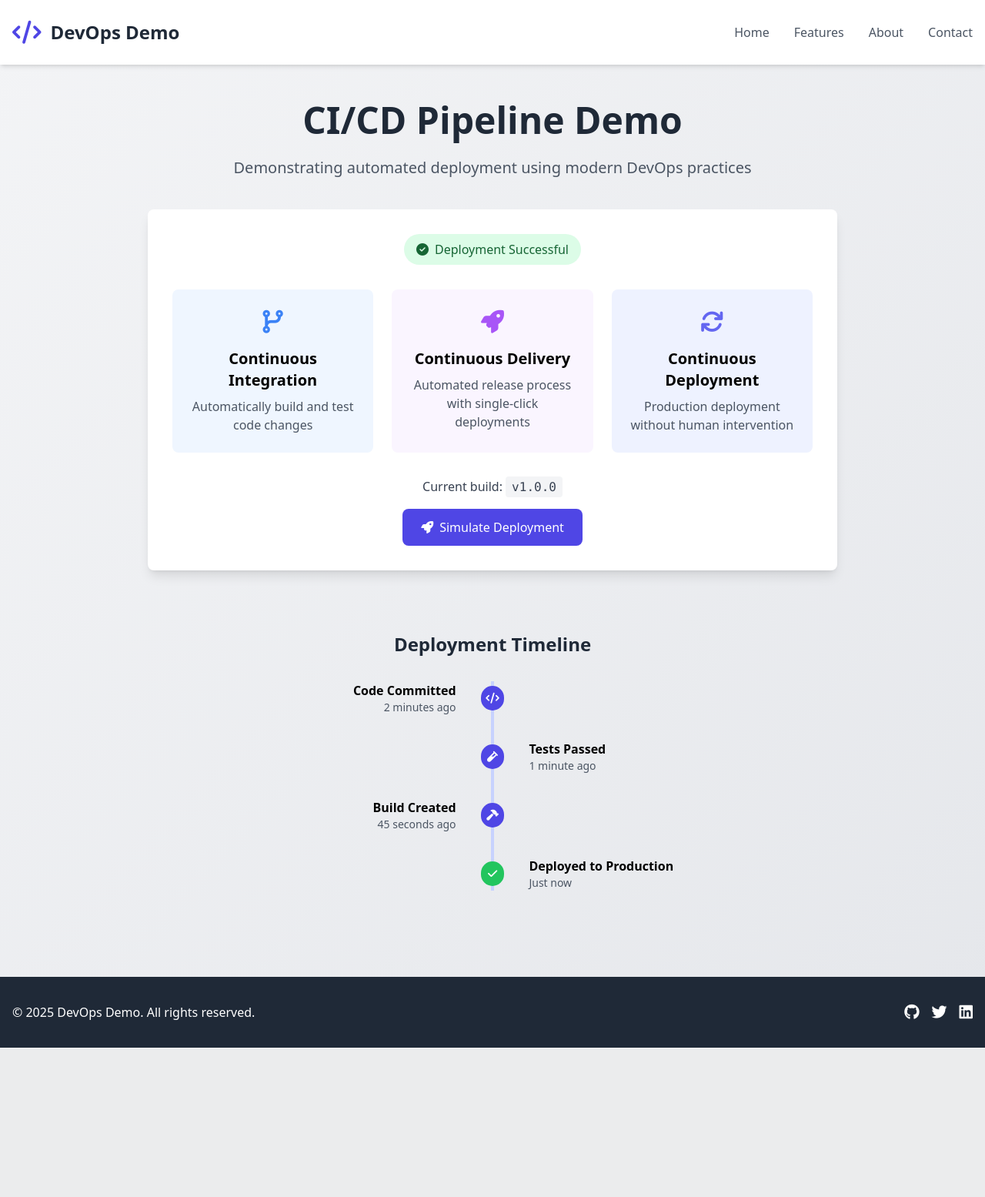
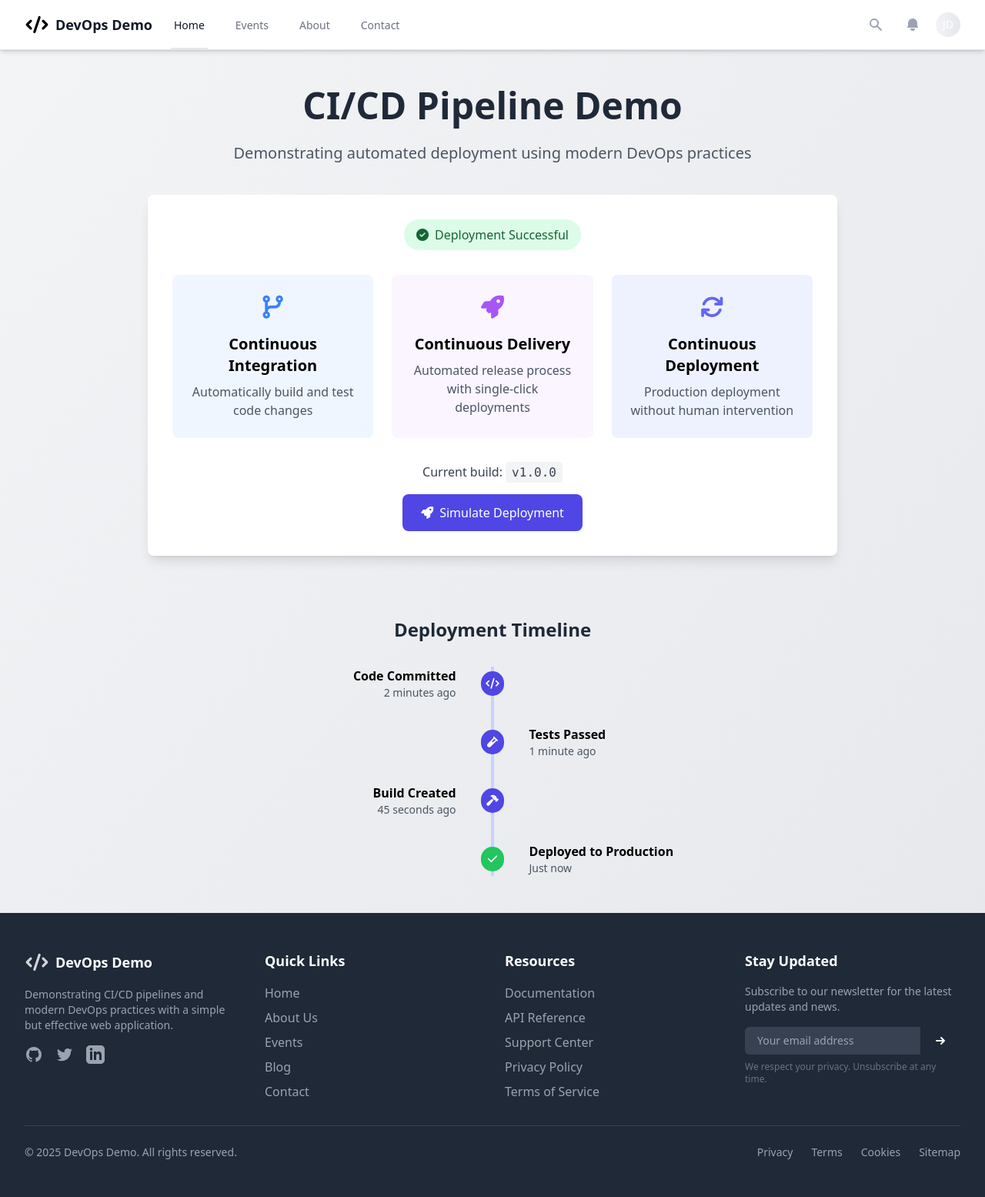
Before and after one commit to iamcool0090/home.exam24.xyz, a FastAPI app: page / in a window 1280 px wide. Shown: the whole page at 77% size. Before the commit the page ends 1361 px from the top, so only its background shows below. Run offline with FastAPI, Linux system fonts and the light colour scheme; some libraries are stand-ins or nearby versions.

Commit message:
Organized files added directories added logic to contact us newsletter form

```diff
--- a/app/main.py
+++ b/app/main.py
@@ -1,7 +1,9 @@
-from fastapi import FastAPI, Request
+from fastapi import FastAPI, Request, Form
 from fastapi.staticfiles import StaticFiles
 from fastapi.templating import Jinja2Templates
 import os
+
+from app.models.form import ContactForm
 
 app = FastAPI()
 templates = Jinja2Templates(directory=os.path.join(os.path.dirname(__file__), "templates"))
@@ -16,101 +18,16 @@ async def index(request : Request):
 
 @app.get('/about')
 async def about(request : Request):
-    return templates.TemplateResponse("about.html", {"request": request, "name": "John Doe"})
+    return templates.TemplateResponse("pages/about.html", {"request": request, "name": "John Doe"})
 
-@app.get('/events')
-async def events(request : Request):
-    events = [
-        {
-            "name": "Event 1",
-            "date": "2023-10-01",
-            "capacity": 100,
-            "filled": 50,
-            "price": 20.0,
-            "local": "Local 1"
-        },
-        {
-            "name": "Event 2",
-            "date": "2023-10-02",
-            "capacity": 200,
-            "filled": 150,
-            "price": 30.0,
-            "local": "Local 2"
-        },
-        {
-            "name": "Event 3",
-            "date": "2023-10-03",
-            "capacity": 300,
-            "filled": 200,
-            "price": 40.0,
-            "local": "Local 3"
-        },
-        {
-            "name": "Event 4",
-            "date": "2023-10-04",
-            "capacity": 400,
-            "filled": 350,
-            "price": 50.0,
-            "local": "Local 4"
-        },
-        {
-            "name": "Event 5",
-            "date": "2023-10-05",
-            "capacity": 500,
-            "filled": 450,
-            "price": 60.0,
-            "local": "Local 5"
-        },
-        {
-            "name": "Event 6",
-            "date": "2023-10-06",
-            "capacity": 600,
-            "filled": 550,
-            "price": 70.0,
-            "local": "Local 6"
-        },
-        {
-            "name": "Event 7",
-            "date": "2023-10-07",
-            "capacity": 700,
-            "filled": 650,
-            "price": 80.0,
-            "local": "Local 7"
-        },
-        {
-            "name": "Event 8",
-            "date": "2023-10-08",
-            "capacity": 800,
-            "filled": 750,
-            "price": 90.0,
-            "local": "Local 8"
-        },
-        {
-            "name": "Event 9",
-            "date": "2023-10-09",
-            "capacity": 900,
-            "filled": 850,
-            "price": 100.0,
-            "local": "Local 9"
-        },
-        {
-            "name": "Event 10",
-            "date": "2023-10-10",
-            "capacity": 1000,
-            "filled": 950,
-            "price": 110.0,
-            "local": "Local 10"
-        }
-    ]
-    return templates.TemplateResponse("events.html", {"request": request, "events": events})
+@app.post('/contact')
+async def contact(email: str = Form(...)):
+    form = ContactForm(email=email)
+    print(form.email)
+    return 200
+
 
 
 @app.exception_handler(404)
 async def not_found(request: Request, exc):
     return templates.TemplateResponse("404.html", {"request": request, "name": "John Doe"}, status_code=404)
-
-
-if __name__ == "__main__":
-    import uvicorn
-    from fastapi.responses import HTMLResponse
-    uvicorn.run(app, host="0.0.0.0", port=8001)
--- /dev/null
+++ b/app/models/form.py
@@ -0,0 +1,5 @@
+from pydantic import BaseModel, EmailStr, Field
+
+
+class ContactForm(BaseModel):
+    email: EmailStr = Field(..., description="Email address of the user")
--- /dev/null
+++ b/app/static/js/form_submission.js
@@ -0,0 +1,23 @@
+export async function submitContactForm(e) {
+    e.preventDefault(); // Stop the default GET submission
+
+    const form = document.getElementById('contact-form');
+    const formData = new FormData(form);
+
+    try {
+        const response = await fetch('/contact', {
+            method: 'POST',
+            body: formData
+        });
+
+        if (response.ok) {
+            alert('Form submitted successfully!');
+            form.reset();
+        } else {
+            console.log('Error submitting form:', response.statusText);
+        }
+    } catch (error) {
+        alert('Something went wrong.');
+        console.error(error);
+    }
+}
--- /dev/null
+++ b/app/static/js/index.js
@@ -0,0 +1,6 @@
+import { submitContactForm } from "./form_submission.js";
+
+document.addEventListener('DOMContentLoaded', () => {
+    const form = document.getElementById('contact-form');
+    form.addEventListener('submit', submitContactForm);
+});
--- /dev/null
+++ b/app/templates/components/footer.html
@@ -0,0 +1,96 @@
+<footer class="bg-gray-800 text-gray-300">
+    <script src="static/js/index.js" type="module"></script>
+    <div class="max-w-7xl mx-auto py-12 px-4 sm:px-6 lg:px-8">
+        <!-- Top Footer Section -->
+        <div class="grid grid-cols-1 md:grid-cols-2 lg:grid-cols-4 gap-8 mb-8">
+            <!-- Company Info -->
+            <div>
+                <div class="flex items-center mb-4">
+                    <svg xmlns="http://www.w3.org/2000/svg" class="h-8 w-8 text-primary-400" viewBox="0 0 20 20" fill="currentColor">
+                        <path fill-rule="evenodd" d="M12.316 3.051a1 1 0 01.633 1.265l-4 12a1 1 0 11-1.898-.632l4-12a1 1 0 011.265-.633zM5.707 6.293a1 1 0 010 1.414L3.414 10l2.293 2.293a1 1 0 11-1.414 1.414l-3-3a1 1 0 010-1.414l3-3a1 1 0 011.414 0zm8.586 0a1 1 0 011.414 0l3 3a1 1 0 010 1.414l-3 3a1 1 0 11-1.414-1.414L16.586 10l-2.293-2.293a1 1 0 010-1.414z" clip-rule="evenodd" />
+                    </svg>
+                    <span class="ml-2 font-bold text-white text-lg">DevOps Demo</span>
+                </div>
+                <p class="text-gray-400 text-sm mb-4">
+                    Demonstrating CI/CD pipelines and modern DevOps practices with a simple but effective web application.
+                </p>
+                <div class="flex space-x-4">
+                    <a href="#" class="text-gray-400 hover:text-white transition">
+                        <span class="sr-only">GitHub</span>
+                        <svg class="h-6 w-6" fill="currentColor" viewBox="0 0 24 24">
+                            <path fill-rule="evenodd" d="M12 2C6.477 2 2 6.484 2 12.017c0 4.425 2.865 8.18 6.839 9.504.5.092.682-.217.682-.483 0-.237-.008-.868-.013-1.703-2.782.605-3.369-1.343-3.369-1.343-.454-1.158-1.11-1.466-1.11-1.466-.908-.62.069-.608.069-.608 1.003.07 1.531 1.032 1.531 1.032.892 1.53 2.341 1.088 2.91.832.092-.647.35-1.088.636-1.338-2.22-.253-4.555-1.113-4.555-4.951 0-1.093.39-1.988 1.029-2.688-.103-.253-.446-1.272.098-2.65 0 0 .84-.27 2.75 1.026A9.564 9.564 0 0112 6.844c.85.004 1.705.115 2.504.337 1.909-1.296 2.747-1.027 2.747-1.027.546 1.379.202 2.398.1 2.651.64.7 1.028 1.595 1.028 2.688 0 3.848-2.339 4.695-4.566 4.943.359.309.678.92.678 1.855 0 1.338-.012 2.419-.012 2.747 0 .268.18.58.688.482A10.019 10.019 0 0022 12.017C22 6.484 17.522 2 12 2z" clip-rule="evenodd"></path>
+                        </svg>
+                    </a>
+                    <a href="#" class="text-gray-400 hover:text-white transition">
+                        <span class="sr-only">Twitter</span>
+                        <svg class="h-6 w-6" fill="currentColor" viewBox="0 0 24 24">
+                            <path d="M8.29 20.251c7.547 0 11.675-6.253 11.675-11.675 0-.178 0-.355-.012-.53A8.348 8.348 0 0022 5.92a8.19 8.19 0 01-2.357.646 4.118 4.118 0 001.804-2.27 8.224 8.224 0 01-2.605.996 4.107 4.107 0 00-6.993 3.743 11.65 11.65 0 01-8.457-4.287 4.106 4.106 0 001.27 5.477A4.072 4.072 0 012.8 9.713v.052a4.105 4.105 0 003.292 4.022 4.095 4.095 0 01-1.853.07 4.108 4.108 0 003.834 2.85A8.233 8.233 0 012 18.407a11.616 11.616 0 006.29 1.84"></path>
+                        </svg>
+                    </a>
+                    <a href="#" class="text-gray-400 hover:text-white transition">
+                        <span class="sr-only">LinkedIn</span>
+                        <svg class="h-6 w-6" fill="currentColor" viewBox="0 0 24 24">
+                            <path d="M19 0h-14c-2.761 0-5 2.239-5 5v14c0 2.761 2.239 5 5 5h14c2.762 0 5-2.239 5-5v-14c0-2.761-2.238-5-5-5zm-11 19h-3v-11h3v11zm-1.5-12.268c-.966 0-1.75-.79-1.75-1.764s.784-1.764 1.75-1.764 1.75.79 1.75 1.764-.783 1.764-1.75 1.764zm13.5 12.268h-3v-5.604c0-3.368-4-3.113-4 0v5.604h-3v-11h3v1.765c1.396-2.586 7-2.777 7 2.476v6.759z"></path>
+                        </svg>
+                    </a>
+                </div>
+            </div>
+
+            <!-- Quick Links -->
+            <div>
+                <h3 class="font-semibold text-white text-lg mb-4">Quick Links</h3>
+                <ul class="space-y-2">
+                    <li><a href="/" class="text-gray-400 hover:text-primary-300 transition">Home</a></li>
+                    <li><a href="/about" class="text-gray-400 hover:text-primary-300 transition">About Us</a></li>
+                    <li><a href="/events" class="text-gray-400 hover:text-primary-300 transition">Events</a></li>
+                    <li><a href="#" class="text-gray-400 hover:text-primary-300 transition">Blog</a></li>
+                    <li><a href="#" class="text-gray-400 hover:text-primary-300 transition">Contact</a></li>
+                </ul>
+            </div>
+
+            <!-- Resources -->
+            <div>
+                <h3 class="font-semibold text-white text-lg mb-4">Resources</h3>
+                <ul class="space-y-2">
+                    <li><a href="#" class="text-gray-400 hover:text-primary-300 transition">Documentation</a></li>
+                    <li><a href="#" class="text-gray-400 hover:text-primary-300 transition">API Reference</a></li>
+                    <li><a href="#" class="text-gray-400 hover:text-primary-300 transition">Support Center</a></li>
+                    <li><a href="#" class="text-gray-400 hover:text-primary-300 transition">Privacy Policy</a></li>
+                    <li><a href="#" class="text-gray-400 hover:text-primary-300 transition">Terms of Service</a></li>
+                </ul>
+            </div>
+
+            <!-- Newsletter -->
+            <div>
+                <h3 class="font-semibold text-white text-lg mb-4">Stay Updated</h3>
+                <p class="text-gray-400 text-sm mb-4">Subscribe to our newsletter for the latest updates and news.</p>
+                <form class="space-y-2" id="contact-form">
+                    <div class="flex rounded-md overflow-hidden">
+                        <input type="email" name="email" id="email" class="w-full px-4 py-2 text-sm bg-gray-700 text-white placeholder-gray-400 focus:outline-none focus:ring-0 border-0" placeholder="Your email address">
+                        <button type="submit" class="bg-primary-600 hover:bg-primary-700 text-white px-4 flex items-center justify-center transition">
+                            <svg xmlns="http://www.w3.org/2000/svg" class="h-5 w-5" viewBox="0 0 20 20" fill="currentColor">
+                                <path fill-rule="evenodd" d="M10.293 5.293a1 1 0 011.414 0l4 4a1 1 0 010 1.414l-4 4a1 1 0 01-1.414-1.414L12.586 11H5a1 1 0 110-2h7.586l-2.293-2.293a1 1 0 010-1.414z" clip-rule="evenodd" />
+                            </svg>
+                        </button>
+                    </div>
+                </form>
+                <p class="text-gray-500 text-xs mt-2">We respect your privacy. Unsubscribe at any time.</p>
+            </div>
+        </div>
+
+        <!-- Divider -->
+        <div class="border-t border-gray-700 my-6"></div>
+
+        <!-- Bottom Footer -->
+        <div class="flex flex-col md:flex-row justify-between items-center">
+            <p class="text-gray-400 text-sm">&copy; {{ current_year|default(2025) }} DevOps Demo. All rights reserved.</p>
+            <div class="mt-4 md:mt-0 flex space-x-6">
+                <a href="#" class="text-gray-400 hover:text-primary-300 text-sm transition">Privacy</a>
+                <a href="#" class="text-gray-400 hover:text-primary-300 text-sm transition">Terms</a>
+                <a href="#" class="text-gray-400 hover:text-primary-300 text-sm transition">Cookies</a>
+                <a href="#" class="text-gray-400 hover:text-primary-300 text-sm transition">Sitemap</a>
+            </div>
+        </div>
+    </div>
+
+</footer>
--- /dev/null
+++ b/app/templates/components/navbar.html
@@ -0,0 +1,117 @@
+<nav class="bg-white border-b border-gray-200 shadow-sm">
+  <div class="max-w-7xl mx-auto px-4 sm:px-6 lg:px-8">
+    <div class="flex justify-between h-16">
+      <!-- Logo and Primary Navigation -->
+      <div class="flex">
+        <!-- Logo -->
+        <div class="flex-shrink-0 flex items-center">
+          <a href="/" class="flex items-center">
+            <svg xmlns="http://www.w3.org/2000/svg" class="h-8 w-8 text-primary-600" viewBox="0 0 20 20" fill="currentColor">
+              <path fill-rule="evenodd" d="M12.316 3.051a1 1 0 01.633 1.265l-4 12a1 1 0 11-1.898-.632l4-12a1 1 0 011.265-.633zM5.707 6.293a1 1 0 010 1.414L3.414 10l2.293 2.293a1 1 0 11-1.414 1.414l-3-3a1 1 0 010-1.414l3-3a1 1 0 011.414 0zm8.586 0a1 1 0 011.414 0l3 3a1 1 0 010 1.414l-3 3a1 1 0 11-1.414-1.414L16.586 10l-2.293-2.293a1 1 0 010-1.414z" clip-rule="evenodd" />
+            </svg>
+            <span class="ml-2 font-bold text-gray-900 text-lg">DevOps Demo</span>
+          </a>
+        </div>
+
+        <!-- Desktop Navigation Links -->
+        <div class="hidden sm:ml-6 sm:flex sm:space-x-8">
+          {% set nav_items = [
+            {'name': 'Home', 'url': '/', 'active': request.path == '/'},
+            {'name': 'Events', 'url': '/events', 'active': request.path == '/events'},
+            {'name': 'About', 'url': '/about', 'active': request.path == '/about'},
+            {'name': 'Contact', 'url': '#', 'active': request.path == '/contact'}
+          ] %}
+
+          {% for item in nav_items %}
+            {% if item.active %}
+              <a href="{{ item.url }}" class="border-primary-500 text-gray-900 inline-flex items-center px-1 pt-1 border-b-2 text-sm font-medium">
+                {{ item.name }}
+              </a>
+            {% else %}
+              <a href="{{ item.url }}" class="border-transparent text-gray-500 hover:border-gray-300 hover:text-gray-700 inline-flex items-center px-1 pt-1 border-b-2 text-sm font-medium">
+                {{ item.name }}
+              </a>
+            {% endif %}
+          {% endfor %}
+        </div>
+      </div>
+
+      <!-- Right Side Actions -->
+      <div class="hidden sm:ml-6 sm:flex sm:items-center">
+        <!-- Search Button -->
+        <button class="p-2 rounded-full text-gray-400 hover:text-gray-500 focus:outline-none focus:ring-2 focus:ring-offset-2 focus:ring-primary-500">
+          <svg xmlns="http://www.w3.org/2000/svg" class="h-5 w-5" viewBox="0 0 20 20" fill="currentColor">
+            <path fill-rule="evenodd" d="M8 4a4 4 0 100 8 4 4 0 000-8zM2 8a6 6 0 1110.89 3.476l4.817 4.817a1 1 0 01-1.414 1.414l-4.816-4.816A6 6 0 012 8z" clip-rule="evenodd" />
+          </svg>
+        </button>
+
+        <!-- Notification Button -->
+        <button class="ml-3 p-2 rounded-full text-gray-400 hover:text-gray-500 focus:outline-none focus:ring-2 focus:ring-offset-2 focus:ring-primary-500">
+          <span class="sr-only">View notifications</span>
+          <svg xmlns="http://www.w3.org/2000/svg" class="h-5 w-5" viewBox="0 0 20 20" fill="currentColor">
+            <path d="M10 2a6 6 0 00-6 6v3.586l-.707.707A1 1 0 004 14h12a1 1 0 00.707-1.707L16 11.586V8a6 6 0 00-6-6zM10 18a3 3 0 01-3-3h6a3 3 0 01-3 3z" />
+          </svg>
+        </button>
+
+        <!-- Profile Dropdown -->
+        <div class="ml-3 relative" x-data="{ open: false }">
+          <div>
+            <button @click="open = !open" type="button" class="bg-white rounded-full flex text-sm focus:outline-none focus:ring-2 focus:ring-offset-2 focus:ring-primary-500" id="user-menu-button">
+              <span class="sr-only">Open user menu</span>
+              <div class="h-8 w-8 rounded-full bg-gradient-to-r from-primary-500 to-purple-600 flex items-center justify-center text-white font-medium">
+                {{ 'JD' if not current_user else current_user.initials }}
+              </div>
+            </button>
+          </div>
+          <div x-show="open"
+               @click.away="open = false"
+               x-transition:enter="transition ease-out duration-100"
+               x-transition:enter-start="transform opacity-0 scale-95"
+               x-transition:enter-end="transform opacity-100 scale-100"
+               x-transition:leave="transition ease-in duration-75"
+               x-transition:leave-start="transform opacity-100 scale-100"
+               x-transition:leave-end="transform opacity-0 scale-95"
+               class="origin-top-right absolute right-0 mt-2 w-48 rounded-md shadow-lg py-1 bg-white ring-1 ring-black ring-opacity-5 focus:outline-none"
+               style="display: none;">
+            <a href="#" class="block px-4 py-2 text-sm text-gray-700 hover:bg-gray-100">Your Profile</a>
+            <a href="#" class="block px-4 py-2 text-sm text-gray-700 hover:bg-gray-100">Settings</a>
+            <a href="#" class="block px-4 py-2 text-sm text-gray-700 hover:bg-gray-100">Sign out</a>
+          </div>
+        </div>
+      </div>
+
+      <!-- Mobile menu button -->
+      <div class="flex items-center sm:hidden" x-data="{ open: false }">
+        <button @click="open = !open" type="button" class="inline-flex items-center justify-center p-2 rounded-md text-gray-400 hover:text-gray-500 hover:bg-gray-100 focus:outline-none focus:ring-2 focus:ring-inset focus:ring-primary-500">
+          <span class="sr-only">Open main menu</span>
+          <svg x-show="!open" xmlns="http://www.w3.org/2000/svg" class="h-6 w-6" fill="none" viewBox="0 0 24 24" stroke="currentColor">
+            <path stroke-linecap="round" stroke-linejoin="round" stroke-width="2" d="M4 6h16M4 12h16M4 18h16" />
+          </svg>
+          <svg x-show="open" xmlns="http://www.w3.org/2000/svg" class="h-6 w-6" fill="none" viewBox="0 0 24 24" stroke="currentColor" style="display: none;">
+            <path stroke-linecap="round" stroke-linejoin="round" stroke-width="2" d="M6 18L18 6M6 6l12 12" />
+          </svg>
+        </button>
+      </div>
+    </div>
+  </div>
+
+  <!-- Mobile menu -->
+  <div x-data="{ open: false }" @click.away="open = false" class="sm:hidden" id="mobile-menu">
+    <div x-show="open" class="pt-2 pb-3 space-y-1" style="display: none;">
+      {% for item in nav_items %}
+        {% if item.active %}
+          <a href="{{ item.url }}" class="bg-primary-50 border-primary-500 text-primary-700 block pl-3 pr-4 py-2 border-l-4 text-base font-medium">
+            {{ item.name }}
+          </a>
+        {% else %}
+          <a href="{{ item.url }}" class="border-transparent text-gray-600 hover:bg-gray-50 hover:border-gray-300 hover:text-gray-800 block pl-3 pr-4 py-2 border-l-4 text-base font-medium">
+            {{ item.name }}
+          </a>
+        {% endif %}
+      {% endfor %}
+    </div>
+  </div>
+</nav>
+
+<!-- Include Alpine.js for dropdowns and mobile menu -->
+<script defer src="https://unpkg.com/alpinejs@3.x.x/dist/cdn.min.js"></script>
--- a/app/templates/index.html
+++ b/app/templates/index.html
@@ -13,23 +13,7 @@
 </head>
 <body class="bg-gradient-to-br from-gray-100 to-gray-200 min-h-screen font-sans">
     <header class="bg-white shadow-md">
-        <div class="container mx-auto px-4 py-6 flex justify-between items-center">
-            <div class="flex items-center">
-                <i class="fas fa-code text-indigo-600 text-3xl mr-3"></i>
-                <h1 class="text-2xl font-bold text-gray-800">DevOps Demo</h1>
-            </div>
-            <div x-data="{ open: false }">
-                <button @click="open = !open" class="md:hidden focus:outline-none">
-                    <i class="fas fa-bars text-gray-600 text-2xl"></i>
-                </button>
-                <nav class="hidden md:flex space-x-8">
-                    <a href="#" class="text-gray-600 hover:text-indigo-600 transition">Home</a>
-                    <a href="#" class="text-gray-600 hover:text-indigo-600 transition">Features</a>
-                    <a href="#" class="text-gray-600 hover:text-indigo-600 transition">About</a>
-                    <a href="#" class="text-gray-600 hover:text-indigo-600 transition">Contact</a>
-                </nav>
-            </div>
-        </div>
+        {% include "components/navbar.html" %}
     </header>
 
     <main class="container mx-auto px-4 py-12">
@@ -125,20 +109,6 @@
             </div>
         </section>
     </main>
-
-    <footer class="bg-gray-800 text-white py-8 mt-16">
-        <div class="container mx-auto px-4">
-            <div class="flex flex-col md:flex-row justify-between items-center">
-                <div class="mb-4 md:mb-0">
-                    <p>&copy; 2025 DevOps Demo. All rights reserved.</p>
-                </div>
-                <div class="flex space-x-4">
-                    <a href="#" class="hover:text-indigo-400 transition"><i class="fab fa-github text-xl"></i></a>
-                    <a href="#" class="hover:text-indigo-400 transition"><i class="fab fa-twitter text-xl"></i></a>
-                    <a href="#" class="hover:text-indigo-400 transition"><i class="fab fa-linkedin text-xl"></i></a>
-                </div>
-            </div>
-        </div>
-    </footer>
+    {% include "components/footer.html" %}
 </body>
 </html>
--- a/requirements.txt
+++ b/requirements.txt
@@ -13,6 +13,7 @@ Jinja2==3.1.6
 MarkupSafe==3.0.2
 pydantic==2.11.4
 pydantic_core==2.33.2
+python-multipart==0.0.20
 requests==2.32.3
 sniffio==1.3.1
 starlette==0.46.2
```
Also changed, not shown: app/templates/layout.html (added, +202 -0 lines), app/__init__.py (added), app/models/__init__.py (added), app/templates/pages/about.html (renamed from app/templates/about.html), 1 other file.
